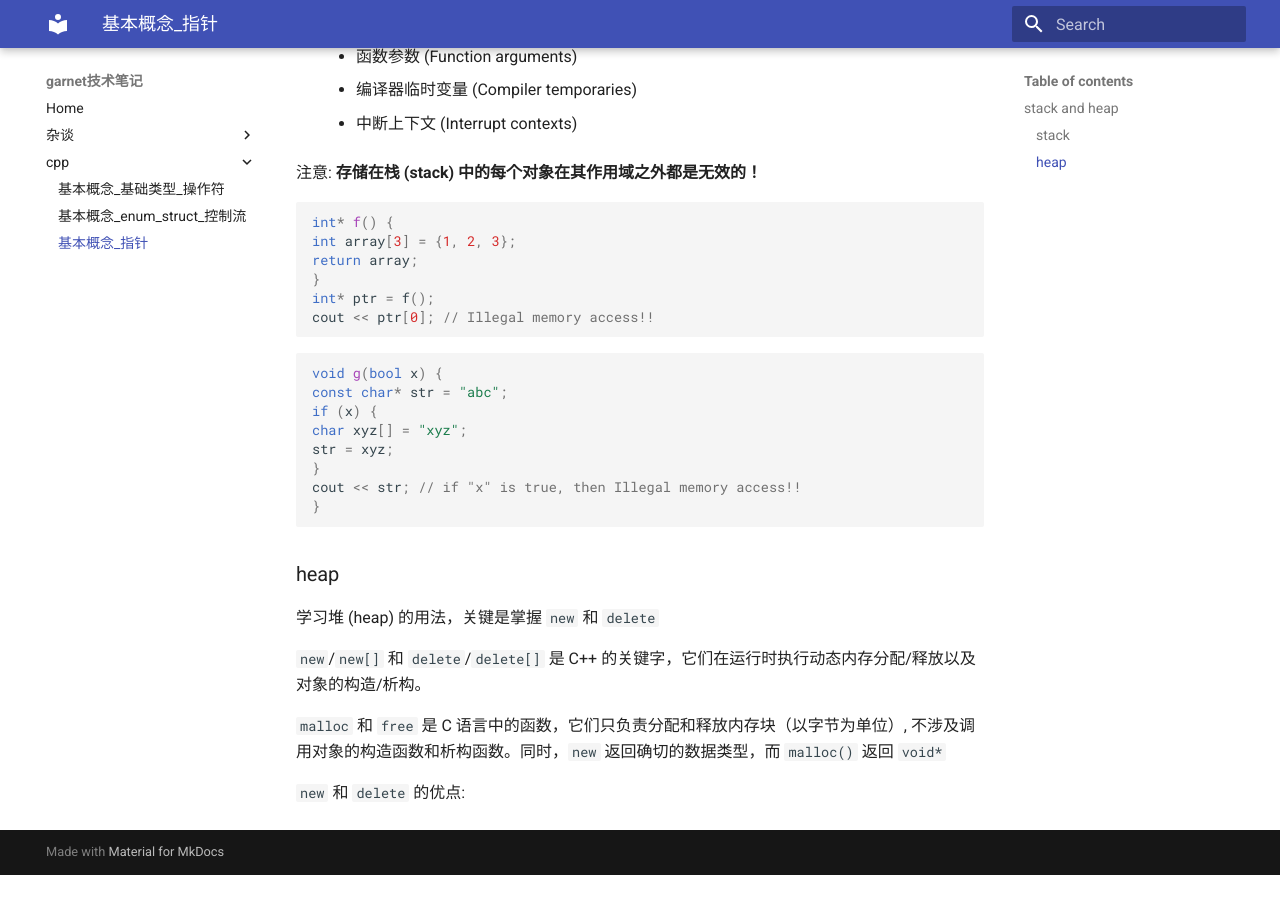
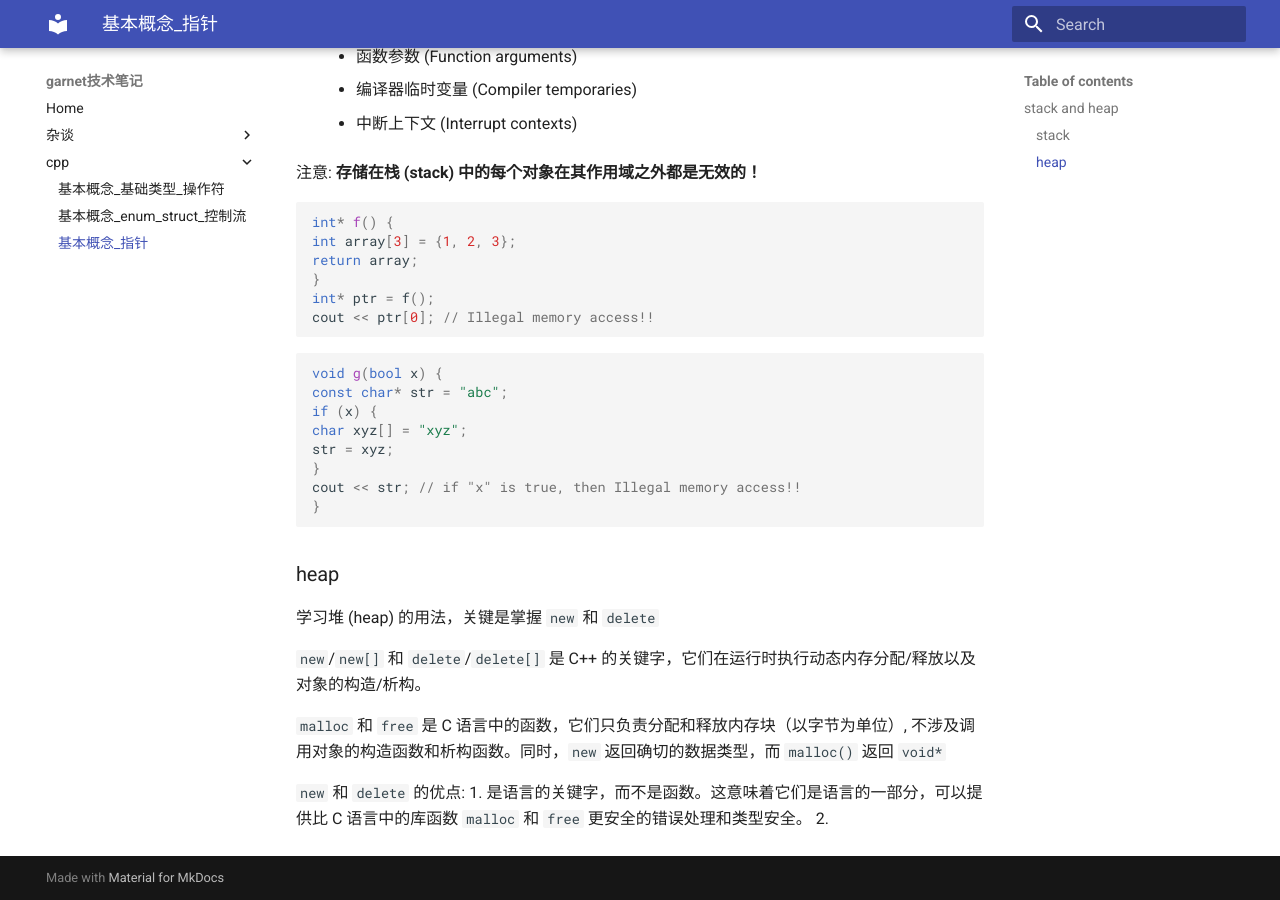
Before and after one commit to ymma98/technotes, an MkDocs documentation site: the page built from docs/cpp/基本概念_指针.md, in a window 1280 px wide and 900 px high, scrolled down 1455 px. Built offline with MkDocs 1.6.1 and Material for MkDocs 9.7.7, drawn with Linux system fonts in a browser that asks for light colours; before the commit the page ends 2330 px from its top, so only the background shows below that.

Commit message:
docs/cpp/基本概念_指针.md updated from https://stackedit.cn/

```diff
--- a/docs/cpp/基本概念_指针.md
+++ b/docs/cpp/基本概念_指针.md
@@ -70,11 +70,13 @@ cout << str; // if "x" is true, then Illegal memory access!!
 
 
 `new` 和 `delete` 的优点:
+1. 是语言的关键字，而不是函数。这意味着它们是语言的一部分，可以提供比 C 语言中的库函数 `malloc` 和 `free` 更安全的错误处理和类型安全。
+2.
 
 
 
 <!--stackedit_data:
-eyJoaXN0b3J5IjpbLTk1MzEyNzA1OSwtNDM4MjgxMzA3LDE5OD
-czMjg3MTEsMTAwOTgzMjM1NSwtMTQ5MTczNTI1OCwtMTAzODA5
-MjE4NywtMTY0MTE0MTkyNSwxNjYyODc5MTRdfQ==
+eyJoaXN0b3J5IjpbNDI2OTMxMzY5LC00MzgyODEzMDcsMTk4Nz
+MyODcxMSwxMDA5ODMyMzU1LC0xNDkxNzM1MjU4LC0xMDM4MDky
+MTg3LC0xNjQxMTQxOTI1LDE2NjI4NzkxNF19
 -->
```
